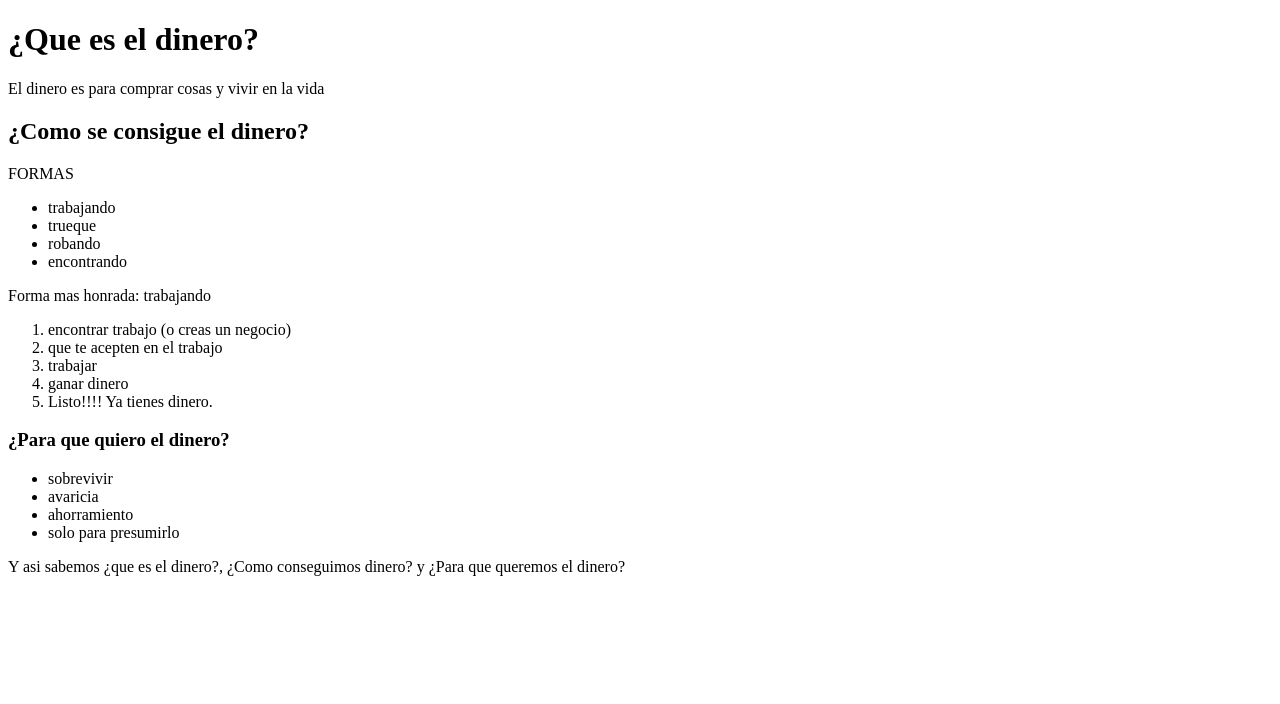
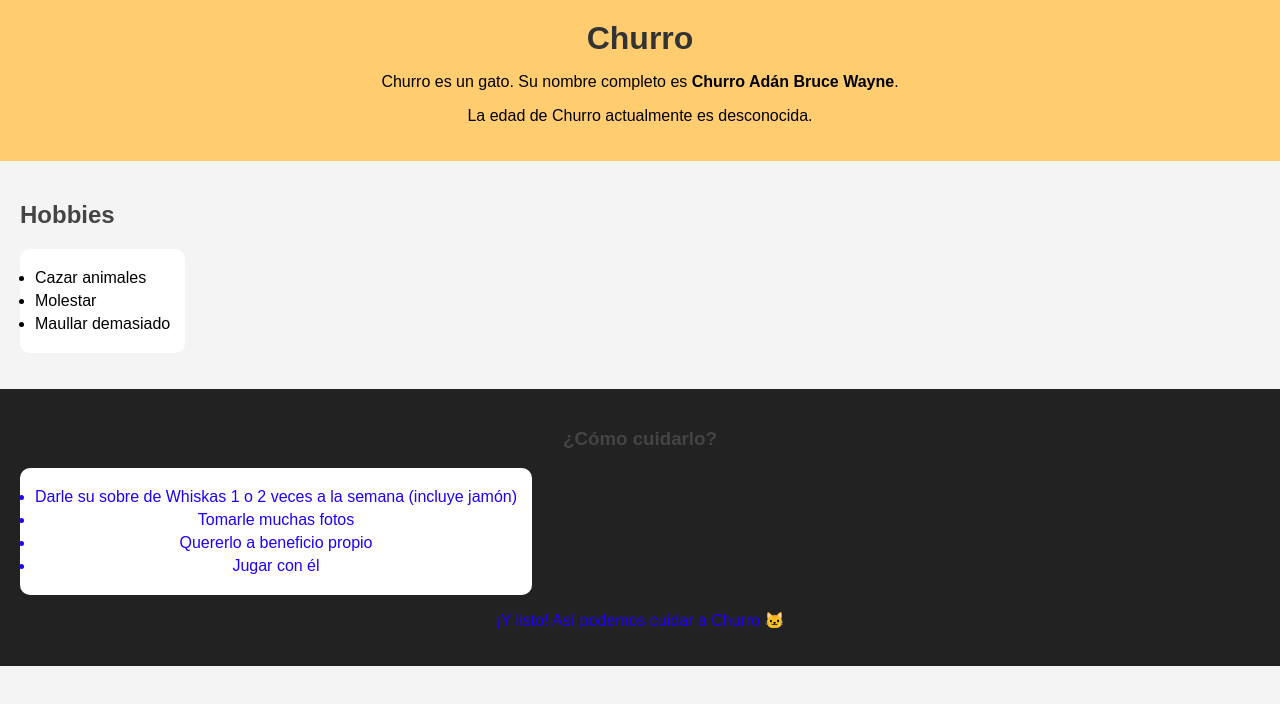
Before and after one commit to e0393898-jpg/mi-pagina, a plain HTML site: page index.html in a window 1280 px wide. Drawn offline with Linux system fonts and the light colour scheme.

Commit message:
Add files via upload

```diff
--- a/index.html
+++ b/index.html
@@ -1,42 +1,85 @@
 <!DOCTYPE html>
-<html lang="en">
+<html lang="es">
 <head>
     <meta charset="UTF-8">
     <meta name="viewport" content="width=device-width, initial-scale=1.0">
-    <title>dinero cash</title>
+    <title>Churro Cat</title>
+    <style>
+    body {
+        font-family: Arial, Helvetica, sans-serif;
+        background-color: #f4f4f4;
+        margin: 0;
+        padding: 0;
+    }
+
+    header {
+        background-color: #ffcc70;
+        text-align: center;
+        padding: 20px;
+    }
+
+    header h1 {
+        margin: 0;
+        color: #333;
+    }
+
+    main {
+        padding: 20px;
+    }
+
+    h2, h3 {
+        color: #444;
+    }
+
+    ul {
+        background-color: white;
+        padding: 15px;
+        border-radius: 10px;
+        width: fit-content;
+    }
+
+    li {
+        margin: 5px 0;
+    }
+
+    footer {
+        background-color: #222;
+        color: rgb(30, 0, 255);
+        padding: 20px;
+        text-align: center;
+    }
+</style>
+
 </head>
 <body>
+
     <header>
-        <h1>¿Que es el dinero?</h1>
-        <p>El dinero es para comprar cosas y vivir en la vida</p>
+        <h1>Churro</h1>
+        <p>Churro es un gato. Su nombre completo es <strong>Churro Adán Bruce Wayne</strong>.</p>
+        <p>La edad de Churro actualmente es desconocida.</p>
     </header>
+
     <main>
-        <h2>¿Como se consigue el dinero?</h2>
-        <p>FORMAS</p>
+        <section>
+            <h2>Hobbies</h2>
+            <ul>
+                <li>Cazar animales</li>
+                <li>Molestar</li>
+                <li>Maullar demasiado</li>
+            </ul>
+        </section>
+    </main>
+
+    <footer>
+        <h3>¿Cómo cuidarlo?</h3>
         <ul>
-            <li>trabajando</li>
-            <li>trueque</li>
-            <li>robando</li>
-            <li>encontrando</li>
+            <li>Darle su sobre de Whiskas 1 o 2 veces a la semana (incluye jamón)</li>
+            <li>Tomarle muchas fotos</li>
+            <li>Quererlo a beneficio propio</li>
+            <li>Jugar con él</li>
         </ul>
-        <p>Forma mas honrada: trabajando</p>
-        <ol>
-            <li>encontrar trabajo (o creas un negocio)</li>
-            <li>que te acepten en el trabajo </li>
-            <li>trabajar</li>
-            <li>ganar dinero</li>
-            <li>Listo!!!! Ya tienes dinero.</li>
-        </ol>
-    </main>
-    <footer>
-   <h3> ¿Para que quiero el dinero?</h3>
-    <ul>
-        <li>sobrevivir</li>
-        <li>avaricia</li>
-        <li>ahorramiento</li>
-        <li>solo para presumirlo</li>
-    </ul>
-    <p>Y asi sabemos ¿que es el dinero?, ¿Como conseguimos dinero? y ¿Para que queremos el dinero?</p>
+        <p>¡Y listo! Así podemos cuidar a Churro 🐱</p>
     </footer>
+
 </body>
 </html>
```
